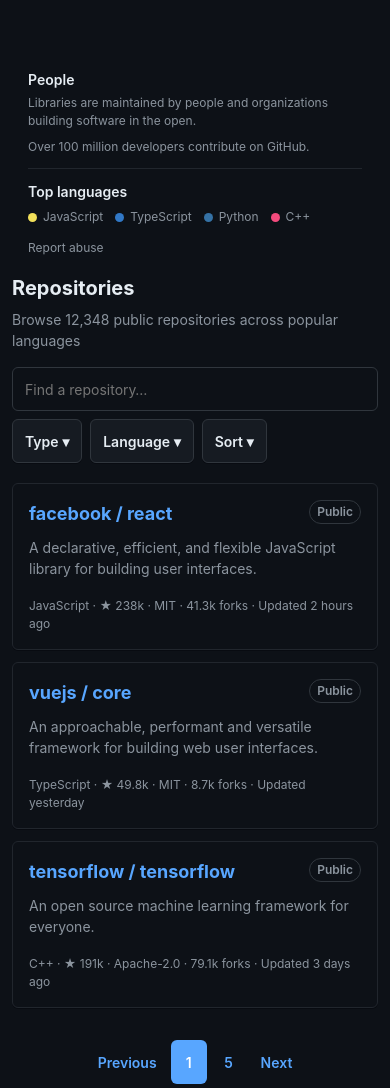
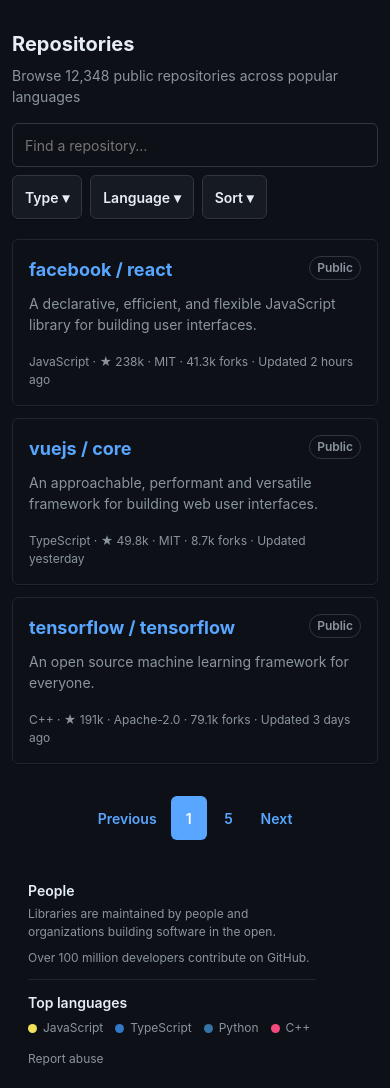
Before and after one commit to ntathuw/block-layout-group_1, a plain HTML site: page src/index.html in a window 390 px wide. Shown: the part 647-1735 px from the top of the page. Drawn offline with Linux system fonts and the light colour scheme.

Commit message:
fix: right-info full-height column desktop, near footer mobile

```diff
--- a/src/css/style.css
+++ b/src/css/style.css
@@ -450,6 +450,13 @@
   min-width: 0;
 }
 
+.main-layout > div {
+  display: flex;
+  flex: 1 1 auto;
+  flex-direction: column;
+  min-width: 0;
+}
+
 .repo-list {
   display: flex;
   flex-direction: column;
@@ -491,9 +498,12 @@
 }
 
 .right-info {
-  flex: 1 1 28%;
+  flex: 0 0 296px;
+  max-width: 320px;
   min-width: 0;
   padding: 4px 0;
+  position: sticky;
+  top: 24px;
 }
 
 .right-info_people {
@@ -843,11 +853,15 @@
     flex-direction: column;
   }
 
-  .repo-list,
+  .main-layout > div,
   .right-info {
     flex: 0 1 auto;
     width: 100%;
     min-width: 0;
+  }
+
+  .right-info {
+    position: static;
   }
 
   .repo-card,
--- a/src/index.html
+++ b/src/index.html
@@ -100,7 +100,8 @@
       </section>
 
       <div class="main-layout">
-      <section class="popular-repos" id="popular" aria-labelledby="popular-title">
+        <div>
+        <section class="popular-repos" id="popular" aria-labelledby="popular-title">
         <h2 class="popular-repos__title" id="popular-title">Popular repositories</h2>
         <article class="popularrepo-card">
           <header>
@@ -119,27 +120,6 @@
           <p class="popularrepo-card__meta"><span class="popularrepo-card__badge">JavaScript</span> ★ 173k · 78.4k forks</p>
         </article>
       </section>
-
-        <aside class="right-info" id="people" aria-labelledby="right-info-title">
-          <div class="right-info_people" aria-hidden="true">
-            <svg viewBox="0 0 16 16" width="20" height="20" aria-hidden="true">
-              <path fill="currentColor" d="M5.5 7a3 3 0 1 0 0-6 3 3 0 0 0 0 6Zm5-1a2.5 2.5 0 1 0 0-5 2.5 2.5 0 0 0 0 5ZM0 13.5C0 10.46 2.46 8 5.5 8S11 10.46 11 13.5V15H0Zm11.8.5v-1c0-1.58-.56-3.03-1.5-4.16A4.5 4.5 0 0 1 16 13.2v.8Z"/>
-            </svg>
-          </div>
-          <h2 class="right-info__heading" id="right-info-title">People</h2>
-          <p class="right-info__description">Libraries are maintained by people and organizations building software in the open.</p>
-          <p class="right-info__meta">Over 100 million developers contribute on GitHub.</p>
-          <hr>
-          <h2 class="right-info__heading">Top languages</h2>
-          <ul>
-            <li class="right-info__meta" style="--dot-color:#f1e05a">JavaScript</li>
-            <li class="right-info__meta" style="--dot-color:#3178c6">TypeScript</li>
-            <li class="right-info__meta" style="--dot-color:#3572A5">Python</li>
-            <li class="right-info__meta" style="--dot-color:#f34b7d">C++</li>
-          </ul>
-          <a href="#report-abuse">Report abuse</a>
-        </aside>
-      </div>
 
       <div class="sub-heading" id="languages">
         <h2 class="sub-heading__title" id="repositories">Repositories</h2>
@@ -193,6 +173,28 @@
         <a id="page-5" href="#page-5">5</a>
         <a id="page-next" href="#page-next" aria-label="Next page">Next</a>
       </nav>
+        </div>
+
+        <aside class="right-info" id="people" aria-labelledby="right-info-title">
+          <div class="right-info_people" aria-hidden="true">
+            <svg viewBox="0 0 16 16" width="20" height="20" aria-hidden="true">
+              <path fill="currentColor" d="M5.5 7a3 3 0 1 0 0-6 3 3 0 0 0 0 6Zm5-1a2.5 2.5 0 1 0 0-5 2.5 2.5 0 0 0 0 5ZM0 13.5C0 10.46 2.46 8 5.5 8S11 10.46 11 13.5V15H0Zm11.8.5v-1c0-1.58-.56-3.03-1.5-4.16A4.5 4.5 0 0 1 16 13.2v.8Z"/>
+            </svg>
+          </div>
+          <h2 class="right-info__heading" id="right-info-title">People</h2>
+          <p class="right-info__description">Libraries are maintained by people and organizations building software in the open.</p>
+          <p class="right-info__meta">Over 100 million developers contribute on GitHub.</p>
+          <hr>
+          <h2 class="right-info__heading">Top languages</h2>
+          <ul>
+            <li class="right-info__meta" style="--dot-color:#f1e05a">JavaScript</li>
+            <li class="right-info__meta" style="--dot-color:#3178c6">TypeScript</li>
+            <li class="right-info__meta" style="--dot-color:#3572A5">Python</li>
+            <li class="right-info__meta" style="--dot-color:#f34b7d">C++</li>
+          </ul>
+          <a href="#report-abuse">Report abuse</a>
+        </aside>
+      </div>
     </div>
     <div class="right-side" aria-hidden="true"></div>
   </main>
```
